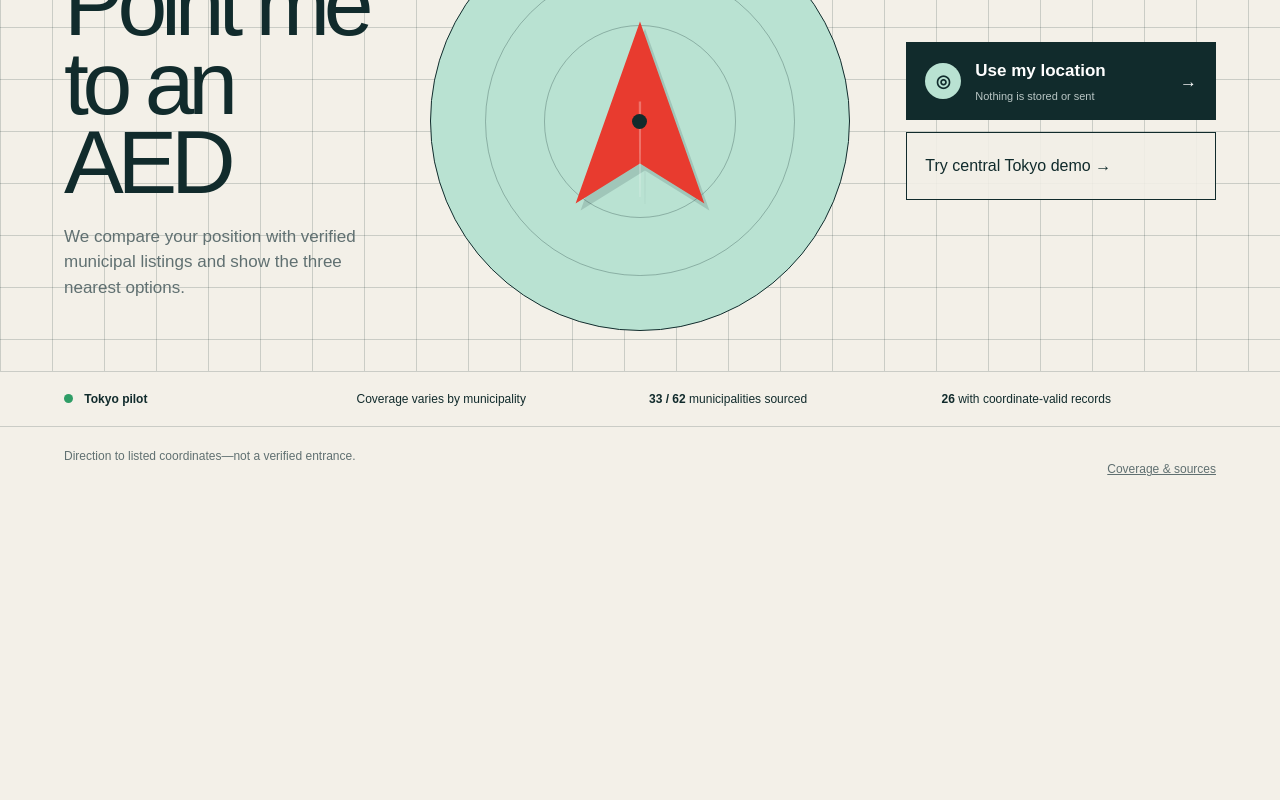
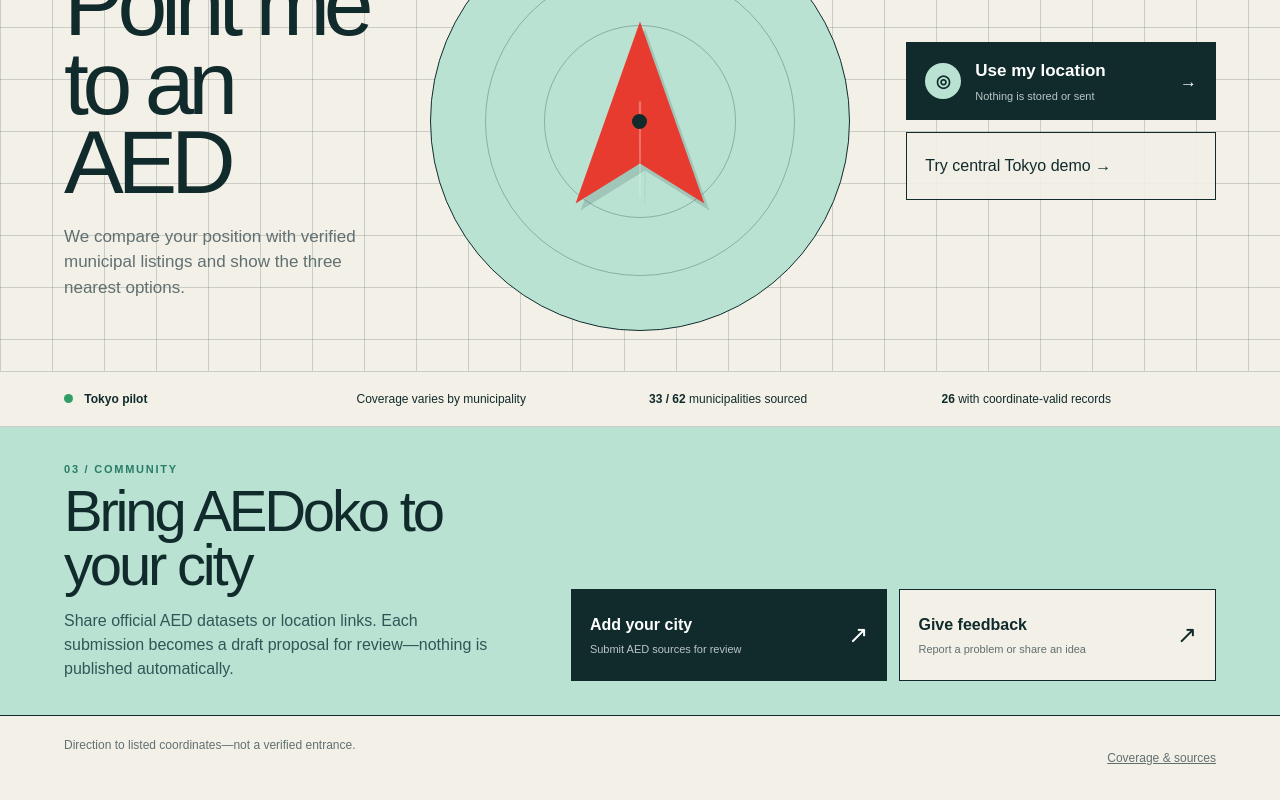
Before and after one commit to sunveda/aedoko, a Next.js app: page / in a window 1280 px wide. Shown: the part 399-1199 px from the top of the page. Before the commit the page ends 910 px from the top, so only its background shows below. Built offline with nearby package versions, Linux system fonts and the light colour scheme.

Commit message:
Add community city and feedback workflow

```diff
--- a/app/globals.css
+++ b/app/globals.css
@@ -50,6 +50,18 @@
 .trust-row { display: grid; grid-template-columns: repeat(4, 1fr); gap: 18px; align-items: center; padding: 18px clamp(20px, 5vw, 72px); border-top: 1px solid var(--line); border-bottom: 1px solid var(--line); font-size: 12px; }
 .trust-row p { margin: 0; }
 .status-dot { display: inline-block; width: 9px; height: 9px; margin-right: 8px; border-radius: 50%; background: #2e9d66; }
+.community-panel { display: grid; grid-template-columns: minmax(240px, .8fr) minmax(360px, 1.2fr); gap: clamp(28px, 6vw, 90px); align-items: end; padding: 34px clamp(20px, 5vw, 72px); background: var(--mint); border-bottom: 1px solid var(--ink); }
+.community-copy h2 { max-width: 620px; margin: 0; font-size: clamp(32px, 5vw, 58px); line-height: .94; letter-spacing: -.055em; }
+.community-copy > p:last-child { max-width: 590px; margin: 16px 0 0; color: #315657; line-height: 1.5; }
+.community-actions { display: grid; grid-template-columns: 1fr 1fr; gap: 12px; }
+.community-action { min-height: 92px; display: flex; align-items: center; justify-content: space-between; gap: 18px; padding: 18px; border: 1px solid var(--ink); background: var(--paper); color: var(--ink); text-decoration: none; }
+.community-action-primary { background: var(--ink); color: #fff; }
+.community-action strong, .community-action small { display: block; }
+.community-action strong { font-size: 16px; }
+.community-action small { margin-top: 5px; color: var(--muted); font-size: 11px; line-height: 1.35; }
+.community-action-primary small { color: #b9c6c5; }
+.community-action > span:last-child { font-size: 24px; transition: transform 160ms ease; }
+.community-action:hover > span:last-child { transform: translate(3px, -3px); }
 footer { display: flex; justify-content: space-between; gap: 18px; padding: 20px clamp(20px, 5vw, 72px); color: var(--muted); font-size: 12px; }
 footer p { margin: 0; }
 footer a { color: inherit; }
@@ -133,7 +145,7 @@
 .coverage-foot a { color: inherit; font-weight: 800; }
 
 @keyframes spin { to { transform: rotate(360deg); } }
-@media (max-width: 900px) { .finder { grid-template-columns: 1fr 1fr; } .finder-copy { grid-column: 1 / -1; } .finder h2 { max-width: 650px; } .arrow-stage { width: min(45vw, 350px); } }
+@media (max-width: 900px) { .finder { grid-template-columns: 1fr 1fr; } .finder-copy { grid-column: 1 / -1; } .finder h2 { max-width: 650px; } .arrow-stage { width: min(45vw, 350px); } .community-panel { grid-template-columns: 1fr; align-items: start; } }
 @media (max-width: 1050px) { .result-hero { grid-template-columns: 1fr 1fr; } .result-heading { grid-column: 1 / -1; } .result-arrow-wrap { width: min(43vw, 370px); } }
-@media (max-width: 620px) { .topbar { height: 64px; } .brand > span:last-child { display: none; } .emergency-strip { padding-block: 16px; } .emergency-strip h1 { font-size: 38px; } .emergency-strip p:last-child { max-width: 210px; } .call-button { min-width: 112px; min-height: 68px; font-size: 27px; } .finder { grid-template-columns: 1fr; gap: 26px; padding-block: 32px; } .finder-copy { grid-column: auto; } .finder h2 { font-size: 56px; } .lede { font-size: 15px; } .arrow-stage { width: min(76vw, 330px); } .trust-row { grid-template-columns: 1fr 1fr; } footer { flex-direction: column; } .result-hero { grid-template-columns: 1fr; padding-block: 30px; } .result-heading { grid-column: auto; } .result-heading h2 { font-size: 43px; } .distance { margin-top: 13px; } .distance strong { font-size: 50px; } .result-arrow-wrap { width: min(80vw, 340px); } .primary-card { padding: 20px; } .result-controls { align-items: stretch; flex-direction: column; } .candidate-grid, .source-card { grid-template-columns: 1fr; } .candidate-card { grid-template-columns: auto 1fr; } .candidate-card > a { grid-column: 2; } .language-grid { grid-template-columns: 1fr; } .coverage-head h2 { font-size: 34px; } .coverage-row { grid-template-columns: 12px 90px 1fr; } }
-@media (prefers-reduced-motion: reduce) { html { scroll-behavior: auto; } .loader { animation: none; } .result-arrow, .site-return > span:first-child { transition: none; } }
+@media (max-width: 620px) { .topbar { height: 64px; } .brand > span:last-child { display: none; } .emergency-strip { padding-block: 16px; } .emergency-strip h1 { font-size: 38px; } .emergency-strip p:last-child { max-width: 210px; } .call-button { min-width: 112px; min-height: 68px; font-size: 27px; } .finder { grid-template-columns: 1fr; gap: 26px; padding-block: 32px; } .finder-copy { grid-column: auto; } .finder h2 { font-size: 56px; } .lede { font-size: 15px; } .arrow-stage { width: min(76vw, 330px); } .trust-row { grid-template-columns: 1fr 1fr; } .community-actions { grid-template-columns: 1fr; } footer { flex-direction: column; } .result-hero { grid-template-columns: 1fr; padding-block: 30px; } .result-heading { grid-column: auto; } .result-heading h2 { font-size: 43px; } .distance { margin-top: 13px; } .distance strong { font-size: 50px; } .result-arrow-wrap { width: min(80vw, 340px); } .primary-card { padding: 20px; } .result-controls { align-items: stretch; flex-direction: column; } .candidate-grid, .source-card { grid-template-columns: 1fr; } .candidate-card { grid-template-columns: auto 1fr; } .candidate-card > a { grid-column: 2; } .language-grid { grid-template-columns: 1fr; } .coverage-head h2 { font-size: 34px; } .coverage-row { grid-template-columns: 12px 90px 1fr; } }
+@media (prefers-reduced-motion: reduce) { html { scroll-behavior: auto; } .loader { animation: none; } .result-arrow, .site-return > span:first-child, .community-action > span:last-child { transition: none; } }
--- a/app/page.tsx
+++ b/app/page.tsx
@@ -12,6 +12,8 @@
 
 const DEMO_POSITION = { latitude: 35.6655, longitude: 139.7708 };
 const FOUNDATION_MAP = 'https://www.qqzaidanmap.jp/';
+const CITY_SUBMISSION_FORM = 'https://github.com/sunveda/aedoko/issues/new?template=city-submission.yml';
+const FEEDBACK_FORM = 'https://github.com/sunveda/aedoko/issues/new?template=feedback.yml';
 
 function formatDistance(meters: number, locale: Locale) {
   const formatter = new Intl.NumberFormat(locale === 'ja-x-easy' ? 'ja' : locale, { maximumFractionDigits: meters < 1000 ? 0 : 1 });
@@ -201,6 +203,13 @@
       )}
 
       <section className="trust-row" aria-label="Pilot details"><div><span className="status-dot" /> <strong>{t.pilot}</strong></div><p>{t.varies}</p><p><strong>{sourcedCount} / 62</strong> {t.sourced}</p><p><strong>{validCount}</strong> {t.validated}</p></section>
+      <section className="community-panel" aria-labelledby="community-title">
+        <div className="community-copy"><p className="step-label">03 / COMMUNITY</p><h2 id="community-title">{t.communityTitle}</h2><p>{t.communityBody}</p></div>
+        <div className="community-actions">
+          <a className="community-action community-action-primary" href={CITY_SUBMISSION_FORM} target="_blank" rel="noreferrer"><span><strong>{t.addCity}</strong><small>{t.addCityHint}</small></span><span aria-hidden="true">↗</span></a>
+          <a className="community-action" href={FEEDBACK_FORM} target="_blank" rel="noreferrer"><span><strong>{t.giveFeedback}</strong><small>{t.feedbackHint}</small></span><span aria-hidden="true">↗</span></a>
+        </div>
+      </section>
       <footer><p>{t.arrowWarning}</p><button type="button" onClick={() => setCoverageOpen(true)}>{t.coverage}</button></footer>
 
       {languageOpen && <div className="language-popover" role="dialog" aria-label={t.language}><div className="popover-head"><strong>{t.language}</strong><button type="button" onClick={() => setLanguageOpen(false)} aria-label={t.close}>×</button></div><div className="language-grid">{(Object.keys(localeNames) as Locale[]).map((key) => <button className={key === locale ? 'selected' : ''} type="button" key={key} lang={key === 'ja-x-easy' ? 'ja' : key} onClick={() => chooseLocale(key)}>{localeNames[key]}</button>)}</div><p>{t.reviewPending}</p></div>}
```
Also changed, not shown: app/i18n.ts (+3 -3 lines), community/README.md (added), 1 other file (tests, documents, lock files or other folders).
